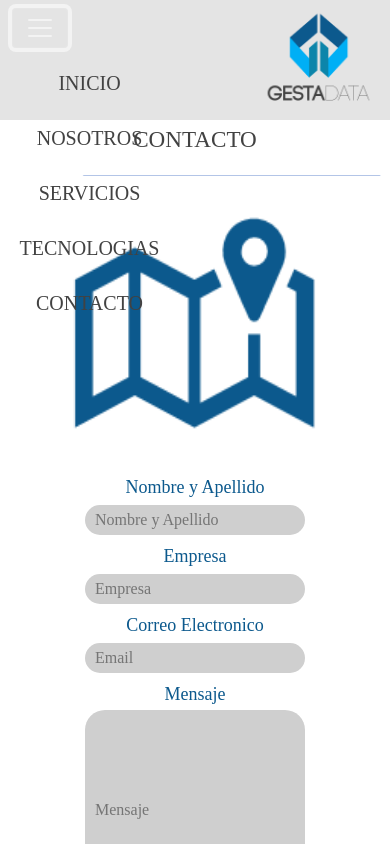
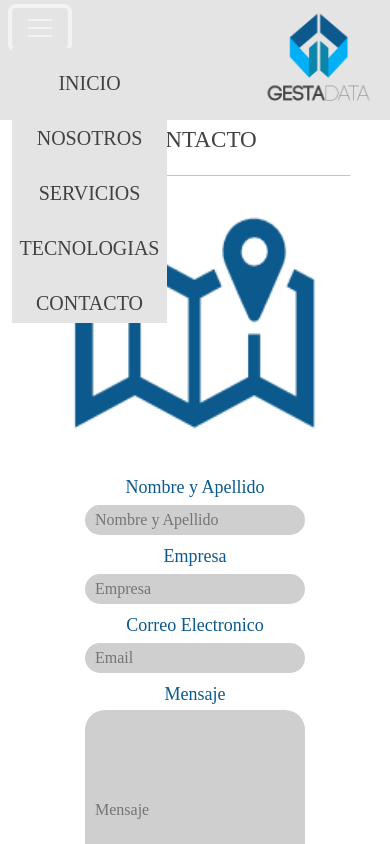
Before and after one commit to olaya82/gestadata, a website: page assets/pages/contacto.html in a window 390 px wide. Both pictures are taken after a click on the button 40 px from the left and 28 px from the top of the page. Shown: the top 844 px of the page. Drawn offline with Linux system fonts and the light colour scheme; files whose address does not match are found by name.

Commit message:
proyecto final

```diff
--- a/assets/pages/contacto.html
+++ b/assets/pages/contacto.html
@@ -24,11 +24,11 @@
     </header>
 
     <nav class="navbar fixed-top navbar-expand-lg navbar-dark">
-        <div class="container-fluid">
+        <div class="container-fluid togg-menu">
                 <button class="navbar-toggler" type="button" data-bs-toggle="collapse" data-bs-target="#main_nav">
                     <span class="navbar-toggler-icon"></span>
                 </button>
-                <div class="collapse navbar-collapse" id="main_nav">
+                <div class="collapse navbar-collapse togg" id="main_nav">
                     <ul class="navbar-nav ms-auto text-center">
                         <li class="nav-item menu"><a href="../../index.html">INICIO</a></li>
                         <li class="nav-item menu"><a href="../pages/nosotros.html">NOSOTROS</a></li>
--- a/assets/scss/origen.scss
+++ b/assets/scss/origen.scss
@@ -386,7 +386,7 @@ $transiciones: (
     .linea {
         margin-left: 70px;
         text-align: center;
-        width: 500px;
+        width: 470px;
     }
 
     .img-contacto {
@@ -462,7 +462,7 @@ $ancho: 500px;
     .linea {
         /* SASS II  */
         text-align: center;
-        width: $ancho - 200;
+        width: $ancho - 230;
         padding: 0px;
     }
 
--- a/package.json
+++ b/package.json
@@ -129,5 +129,5 @@
     "write-file-atomic": "^3.0.3",
     "update-notifier": "^5.1.0"
   },
-  "description": ""
+  "description": "empresa que presta servicios de data analytics para organizaciones que lo necesiten"
 }
```
Also changed, not shown: assets/pages/nosotros.html (+2 -2 lines), assets/pages/servicios.html (+2 -2 lines), assets/pages/tecnologias.html (+2 -2 lines), index.html (+2 -2 lines), assets/css/destino.css.
